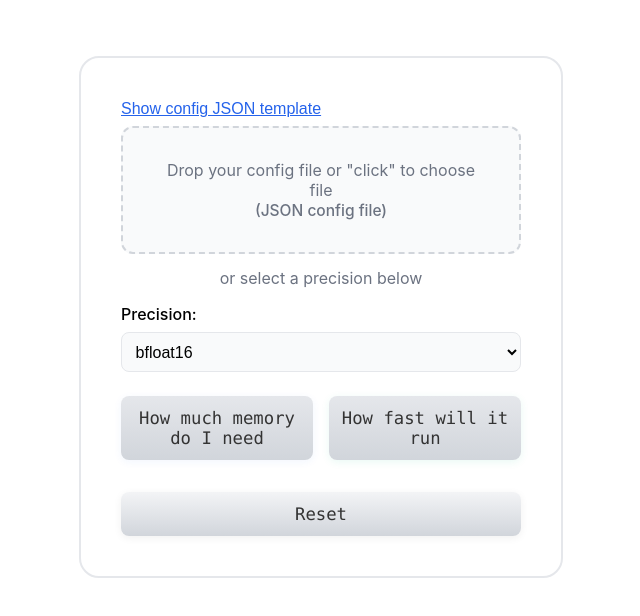
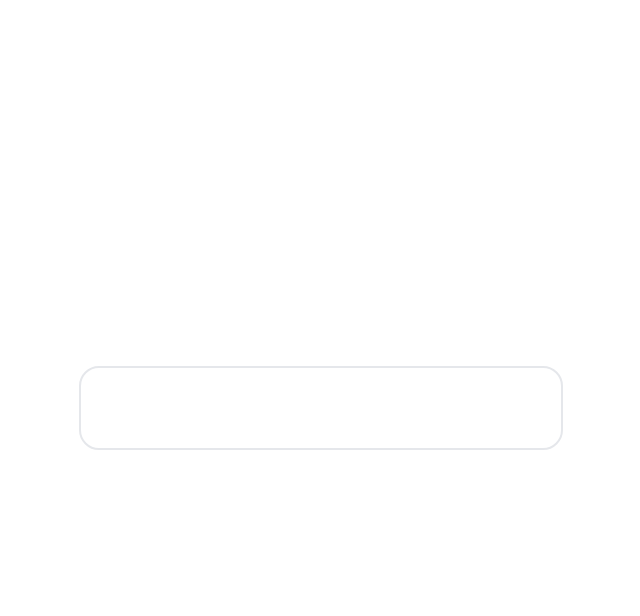
Before and after one commit to tinhoang-cerebras/cerebras-moe-calculator-new, a Next.js app: page / in a window 1280 px wide. Shown: the top 616 px of the page, without its empty margins (319-959 px from the left). Built offline with nearby package versions, Linux system fonts and the light colour scheme.

Commit message:
Update index.tsx

```diff
--- a/pages/index.tsx
+++ b/pages/index.tsx
@@ -200,9 +200,10 @@ export default function Home() {
         minHeight: "100vh",
         background: "#fff",
         display: "flex",
-        alignItems: "flex-start",
+        alignItems: "center", // vertical centering
         justifyContent: "center",
-        paddingTop: "3rem",
+        paddingTop: 0,        // no top padding
+        paddingBottom: 0,     // no bottom padding
         fontFamily: "Inter, Segoe UI, Arial, sans-serif"
       }}
     >
@@ -245,6 +246,7 @@ export default function Home() {
                 "opacity 180ms cubic-bezier(.4,0,.2,1), transform 180ms cubic-bezier(.4,0,.2,1)"
             }}
           >
+            {/* ...modal content unchanged... */}
             <h3 style={{ fontWeight: 600, fontSize: "1.15rem", marginBottom: "1rem", color: "#1e293b" }}>
               Config JSON Template
             </h3>
@@ -444,264 +446,8 @@ export default function Home() {
           width: "100%"
         }}
       >
-        {/* <h1 style={{
-          fontSize: "2rem",
-          fontWeight: 700,
-          marginBottom: 8,
-          color: "#2e3548"
-        }}>
-          MoE Memory Calculator
-        </h1> */}
-
-        {/* Template Link */}
-        <div style={{ marginBottom: 8 }}>
-          <button
-            type="button"
-            onClick={() => setShowTemplate(true)}
-            style={{
-              border: "none",
-              background: "none",
-              color: "#2563eb",
-              textDecoration: "underline",
-              cursor: "pointer",
-              fontSize: "1rem",
-              padding: 0,
-              margin: 0,
-              fontWeight: 400
-            }}
-          >
-            Show config JSON template
-          </button>
-        </div>
-
-        {/* Dropzone File Upload */}
-        <label
-          style={{
-            display: "block",
-            fontWeight: 500,
-            marginBottom: 24
-          }}
-        >
-          <div
-            style={{
-              border: "2px dashed #d1d5db",
-              borderRadius: 12,
-              padding: "2rem",
-              textAlign: "center",
-              background: "#f9fafb",
-              cursor: "pointer",
-              transition: "border-color 0.2s",
-              color: "#374151",
-              fontSize: "1rem"
-            }}
-            onClick={() => fileInputRef.current?.click()}
-            onDragOver={e => {
-              e.preventDefault();
-              e.stopPropagation();
-            }}
-            onDrop={handleDrop}
-            tabIndex={0}
-            onKeyPress={e => {
-              if (e.key === "Enter" || e.key === " ") {
-                fileInputRef.current?.click();
-              }
-            }}
-          >
-            <span style={{
-              color: "#6b7280",
-              fontWeight: 400
-            }}>
-              Drop your config file or "click" to choose file
-            </span>
-            <br />
-            <span style={{ fontSize: "0.97rem", color: "#6b7280" }}>
-              (JSON config file)
-            </span>
-            <input
-              ref={fileInputRef}
-              type="file"
-              accept=".json,application/json"
-              onChange={handleFileChange}
-              style={{
-                display: "none"
-              }}
-              tabIndex={-1}
-            />
-          </div>
-        </label>
-
-        {/* New Text Between Upload and Precision */}
-        <div style={{
-          textAlign: 'center',
-          color: '#6b7280',
-          marginBottom: 10,
-          marginTop: -10,
-          fontSize: "1rem"
-        }}>
-          or select a precision below
-        </div>
-
-        {/* Precision Dropdown */}
-        <label style={{ fontWeight: 500, display: "block", margin: "16px 0" }}>
-          Precision:
-          <select
-            value={precision}
-            onChange={e => setPrecision(e.target.value)}
-            style={{
-              marginTop: 8,
-              padding: "0.6rem",
-              borderRadius: 8,
-              border: "1px solid #e5e7eb",
-              background: "#f9fafb",
-              fontSize: "1rem",
-              width: "100%"
-            }}
-          >
-            {PRECISIONS.map(p => (
-              <option key={p} value={p}>{p}</option>
-            ))}
-          </select>
-        </label>
-
-        {/* Action Buttons */}
-        <div style={{ display: "flex", gap: "1rem", marginTop: 24 }}>
-          <button
-            type="button"
-            disabled={loadingMemory}
-            onClick={() => handleCalculate("memory")}
-            style={{
-              flex: 1,
-              padding: "0.75rem",
-              borderRadius: 8,
-              border: "none",
-              background: loadingMemory
-                ? "linear-gradient(to bottom, #e5e7eb, #d1d5db)"
-                : "linear-gradient(to bottom, #e5e7eb 0%, #d1d5db 100%)",
-              color: "#333",
-              fontWeight: 400,
-              fontSize: "1.08rem",
-              fontFamily: "Menlo, Monaco, 'Liberation Mono', Consolas, monospace",
-              cursor: loadingMemory ? "not-allowed" : "pointer",
-              boxShadow: "0 2px 8px rgba(37,99,235,.06)",
-              transition: "background 0.18s"
-            }}
-          >
-            {loadingMemory ? "Calculating..." : "How much memory do I need"}
-          </button>
-          <button
-            type="button"
-            disabled={loadingFlops}
-            onClick={() => handleCalculate("flops")}
-            style={{
-              flex: 1,
-              padding: "0.75rem",
-              borderRadius: 8,
-              border: "none",
-              background: loadingFlops
-                ? "linear-gradient(to bottom, #e5e7eb, #d1d5db)"
-                : "linear-gradient(to bottom, #e5e7eb 0%, #d1d5db 100%)",
-              color: "#333",
-              fontWeight: 400,
-              fontSize: "1.08rem",
-              fontFamily: "Menlo, Monaco, 'Liberation Mono', Consolas, monospace",
-              cursor: loadingFlops ? "not-allowed" : "pointer",
-              boxShadow: "0 2px 8px rgba(16,185,129,.09)",
-              transition: "background 0.18s"
-            }}
-          >
-            {loadingFlops ? "Calculating..." : "How fast will it run"}
-          </button>
-        </div>
-        {/* Error */}
-        {error && (
-          <div style={{
-            color: "#b91c1c",
-            background: "#fee2e2",
-            borderRadius: 8,
-            padding: "0.75rem",
-            marginTop: 18,
-            fontWeight: 500
-          }}>
-            {error}
-          </div>
-        )}
-        {/* Memory Result */}
-        {memoryResult && (
-          <div
-            style={{
-              background: "#fff",
-              borderRadius: 16,
-              boxShadow: "0 2px 12px rgba(0,0,0,0.07)",
-              padding: "1.5rem",
-              marginTop: "2rem",
-              color: "#264653",
-              fontSize: "1.07rem",
-              fontFamily: "Menlo, Monaco, 'Liberation Mono', Consolas, monospace",
-              whiteSpace: "pre-wrap",
-              wordBreak: "break-word",
-              border: "1px solid #e5e7eb",
-              maxWidth: "100%",
-              overflowX: "auto",
-              boxSizing: "border-box",
-              minWidth: 0,
-            }}
-          >
-            {memoryResult
-              .split('\n')
-              .filter(line => !/^=+$/.test(line.trim()))
-              .join('\n')}
-          </div>
-        )}
-        {/* FLOPs Result */}
-        {flopsResult && (
-          <div
-            style={{
-              background: "#fff",
-              borderRadius: 16,
-              boxShadow: "0 2px 12px rgba(0,0,0,0.07)",
-              padding: "1.5rem",
-              marginTop: "2rem",
-              color: "#14532d",
-              fontSize: "1.07rem",
-              fontFamily: "Menlo, Monaco, 'Liberation Mono', Consolas, monospace",
-              whiteSpace: "pre-wrap",
-              wordBreak: "break-word",
-              border: "1px solid #e5e7eb",
-              maxWidth: "100%",
-              overflowX: "auto",
-              boxSizing: "border-box",
-              minWidth: 0,
-            }}
-          >
-            {flopsResult
-              .split('\n')
-              .filter(line => !/^=+$/.test(line.trim()))
-              .join('\n')}
-          </div>
-        )}
-
-        {/* Reset Button */}
-        <button
-          type="button"
-          onClick={handleReset}
-          style={{
-            marginTop: "2rem",
-            width: "100%",
-            padding: "0.75rem",
-            borderRadius: 8,
-            border: "none",
-            background: "linear-gradient(to bottom, #f3f4f6 0%, #d1d5db 100%)",
-            color: "#333",
-            fontWeight: 400,
-            fontSize: "1.08rem",
-            fontFamily: "Menlo, Monaco, 'Liberation Mono', Consolas, monospace",
-            cursor: "pointer",
-            boxShadow: "0 2px 8px rgba(0,0,0,0.06)",
-            transition: "background 0.18s"
-          }}
-        >
-          Reset
-        </button>
+        {/* ...rest of the card content remains unchanged... */}
+        {/* (Copy the remainder of your card content here as before) */}
       </div>
     </main>
   );
```
